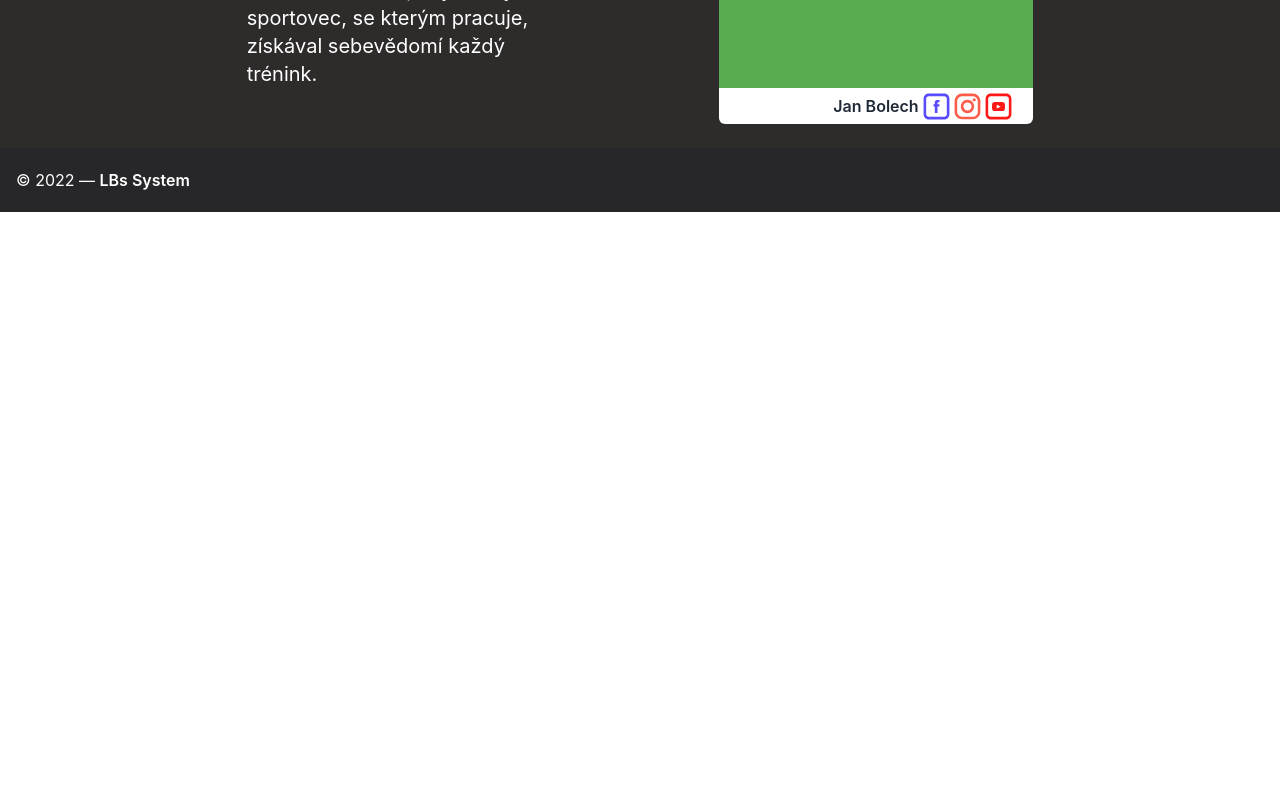
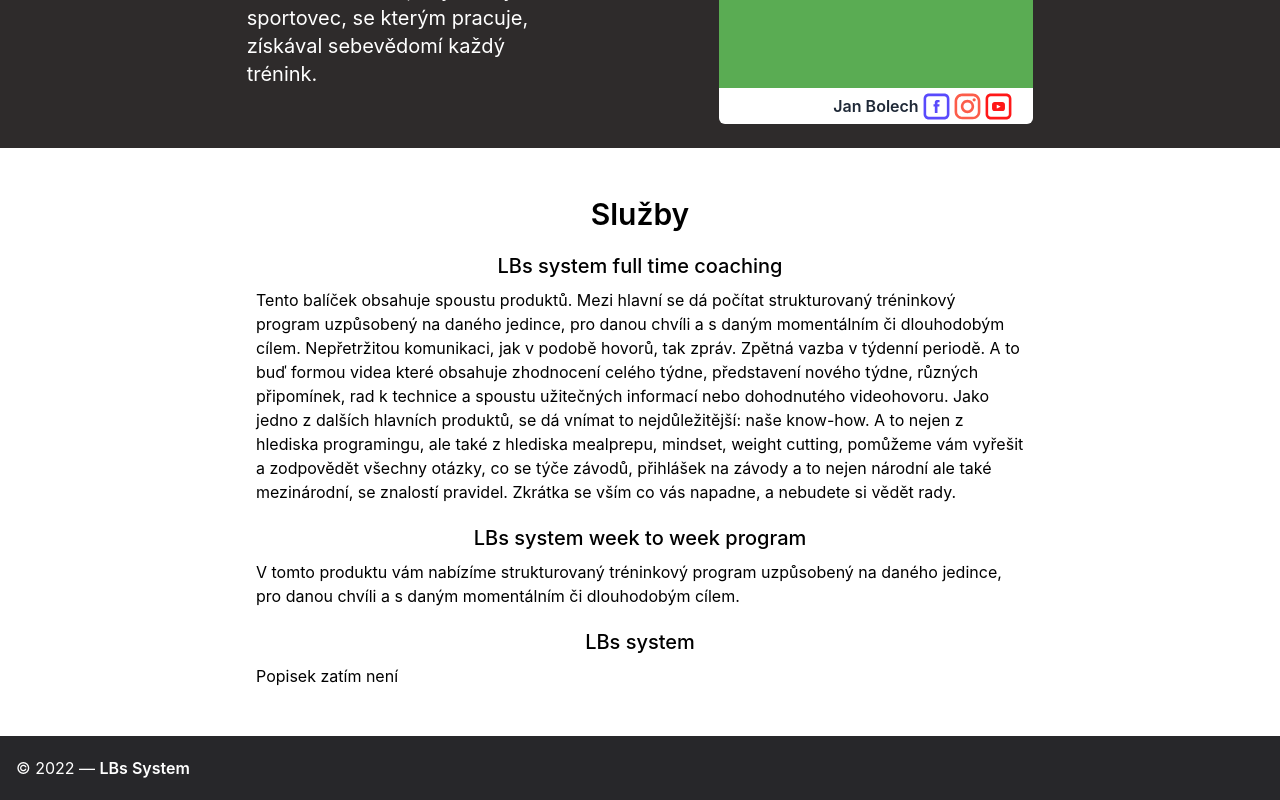
Before and after one commit to aeggydev/lbs-system, a Next.js app: page / in a window 1280 px wide. Shown: the part 1284-2084 px from the top of the page. Before the commit the page ends 1496 px from the top, so only its background shows below. Built offline with nearby package versions, Linux system fonts and the light colour scheme.

Commit message:
Create services section, link to services from navbar

```diff
--- a/components/navbar.tsx
+++ b/components/navbar.tsx
@@ -14,7 +14,7 @@ export default function Navbar() {
         <div className="flex gap-16">
             <LinkLeft link="/" text="Domov" />
             <LinkLeft link="/coaches" text="Coachové" />
-            <LinkLeft link="/services" text="Služby" />
+            <LinkLeft link="#services" text="Služby" />
             <LinkLeft link="/reviews" text="Recenze" />
         </div>
         <div className="bg-[#F65A5A] h-10 flex items-center rounded-sm px-5">
--- /dev/null
+++ b/components/page_sections/services.tsx
@@ -0,0 +1,39 @@
+export default function Services() {
+  return (
+    <div className="py-12 px-64 flex flex-col gap-5" id="services">
+      <div className="text-3xl font-semibold text-center">Služby</div>
+      <div>
+        <div className="font-medium text-xl text-center pb-2">LBs system full time coaching</div>
+        <div>
+          Tento balíček obsahuje spoustu produktů. Mezi hlavní se dá počítat
+          strukturovaný tréninkový program uzpůsobený na daného jedince, pro
+          danou chvíli a s daným momentálním či dlouhodobým cílem. Nepřetržitou
+          komunikaci, jak v podobě hovorů, tak zpráv. Zpětná vazba v týdenní
+          periodě. A to buď formou videa které obsahuje zhodnocení celého týdne,
+          představení nového týdne, různých připomínek, rad k technice a spoustu
+          užitečných informací nebo dohodnutého videohovoru. Jako jedno z
+          dalších hlavních produktů, se dá vnímat to nejdůležitější: naše
+          know-how. A to nejen z hlediska programingu, ale také z hlediska
+          mealprepu, mindset, weight cutting, pomůžeme vám vyřešit a zodpovědět
+          všechny otázky, co se týče závodů, přihlášek na závody a to nejen
+          národní ale také mezinárodní, se znalostí pravidel. Zkrátka se vším co
+          vás napadne, a nebudete si vědět rady.
+        </div>
+      </div>
+      <div>
+        <div className="font-medium text-xl text-center pb-2">
+          LBs system week to week program
+        </div>
+        <div>
+          V tomto produktu vám nabízíme strukturovaný tréninkový program
+          uzpůsobený na daného jedince, pro danou chvíli a s daným momentálním
+          či dlouhodobým cílem.
+        </div>
+      </div>
+      <div>
+          <div className="font-medium text-xl text-center pb-2">LBs system</div>
+          <div>Popisek zatím není</div>
+      </div>
+    </div>
+  );
+}
--- a/pages/index.tsx
+++ b/pages/index.tsx
@@ -1,5 +1,6 @@
 import type { NextPage } from "next";
 import NasTeam, { TeamData } from "../components/page_sections/nas_team";
+import Services from "../components/page_sections/services";
 
 const Home: NextPage = () => {
   return (
@@ -36,6 +37,7 @@ const Home: NextPage = () => {
           ))}
         </div>
       </div>
+      <Services />
     </div>
   );
 };
```
